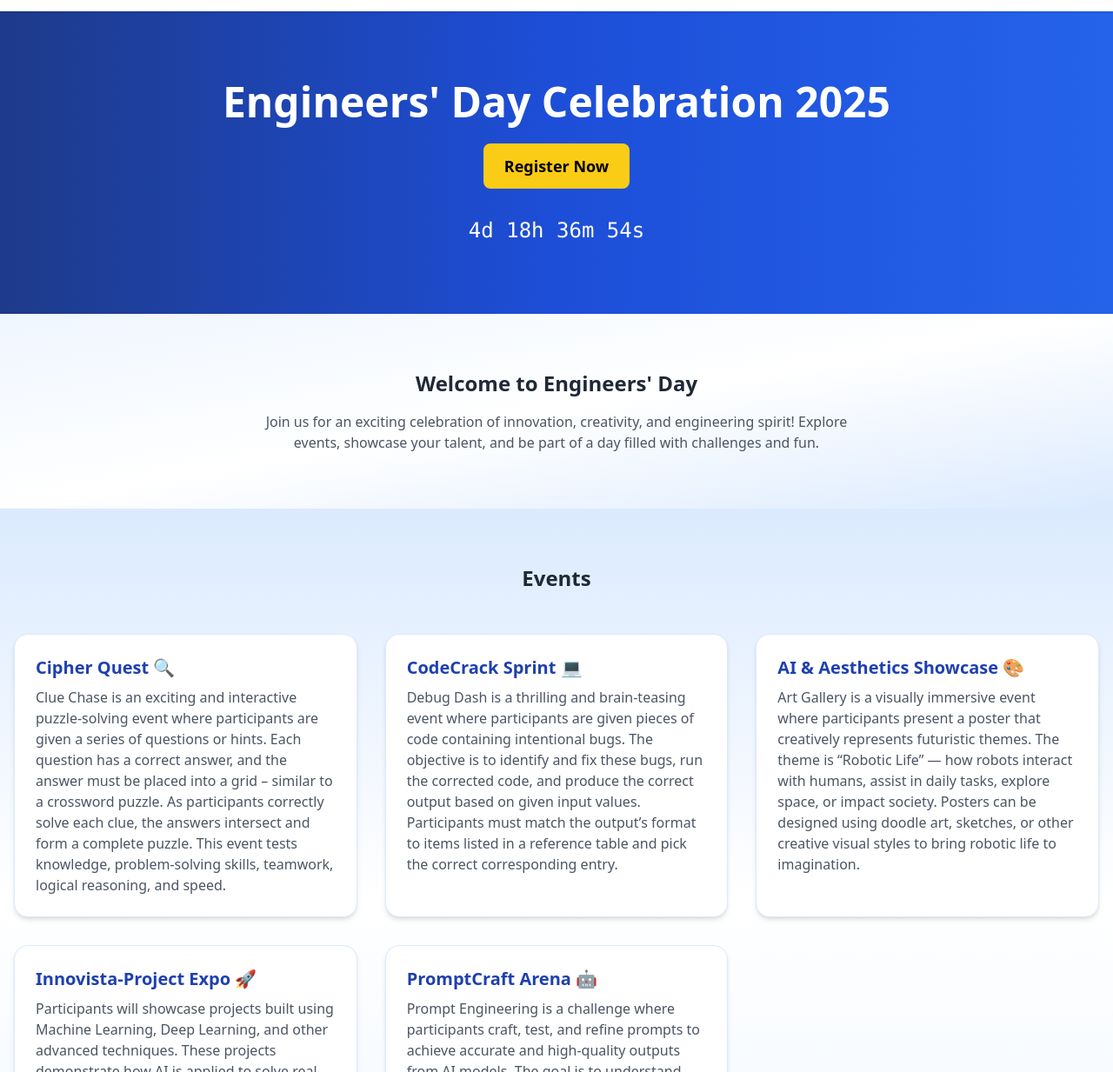
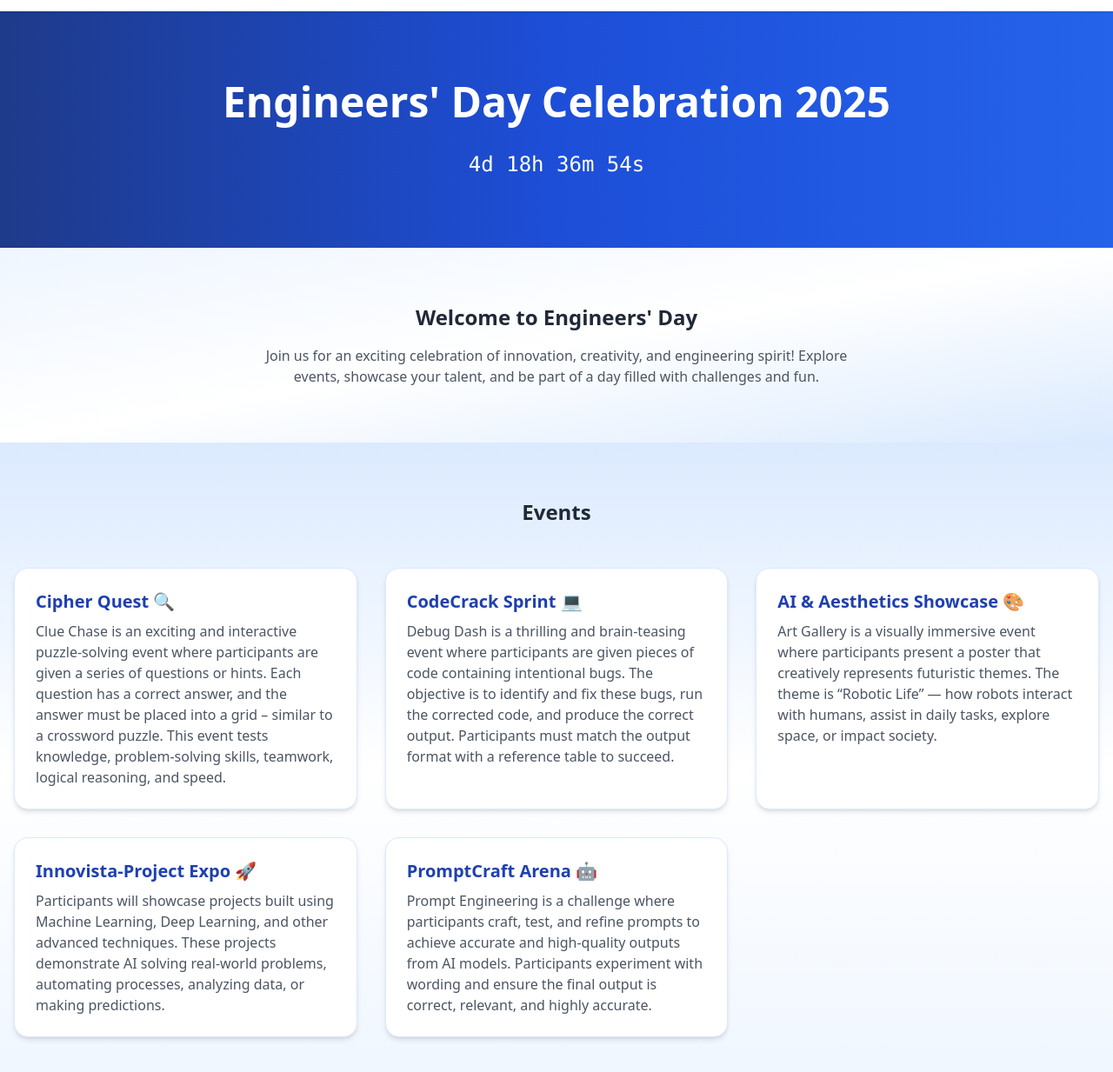
Before and after one commit to dilpakshayapatnala/engineers-day-site, a plain HTML site: page index.html in a window 1280 px wide. Shown: the part 67-1300 px from the top of the page at 87% size. Drawn offline with nearby package versions, Linux system fonts and the light colour scheme.

Commit message:
Update index.html

```diff
--- a/index.html
+++ b/index.html
@@ -24,7 +24,7 @@
       <div class="flex space-x-6 text-sm md:text-base">
         <a href="#home" class="hover:text-blue-600 font-medium">Home</a>
         <a href="#events" class="hover:text-blue-600 font-medium">Events</a>
-        <a href="#register" class="hover:text-blue-600 font-medium">Register</a>
+        <a href="https://forms.gle/krZJMKB7pWnhMa3j7" target="_blank" class="hover:text-blue-600 font-medium">Register</a>
       </div>
     </div>
   </nav>
@@ -33,10 +33,6 @@
   <header id="home" class="bg-gradient-to-r from-blue-900 via-blue-700 to-blue-600 text-white py-20 text-center">
     <div class="container mx-auto px-4">
       <h1 class="text-4xl md:text-5xl font-extrabold">Engineers' Day Celebration 2025</h1>
-      <a href="https://forms.gle/krZJMKB7pWnhMa3j7" target="_blank"
-         class="bg-yellow-400 text-black px-6 py-3 rounded-lg text-lg font-semibold hover:bg-yellow-500 transition mt-6 inline-block">
-        Register Now
-      </a>
       <div id="countdown" class="mt-8 text-2xl font-mono"></div>
     </div>
   </header>
@@ -57,49 +53,49 @@
     <div class="container mx-auto px-4">
       <h2 class="text-2xl font-bold text-center mb-12">Events</h2>
       <div class="grid md:grid-cols-2 lg:grid-cols-3 gap-8">
-        <!-- Event cards as before -->
+
         <div class="bg-white p-6 rounded-2xl shadow-md hover:shadow-xl transition border border-blue-100">
           <h3 class="text-xl font-bold mb-2 text-blue-800">Cipher Quest 🔍</h3>
           <p class="text-gray-600">
             Clue Chase is an exciting and interactive puzzle-solving event where participants are given a series of questions or hints.
             Each question has a correct answer, and the answer must be placed into a grid – similar to a crossword puzzle.
-            As participants correctly solve each clue, the answers intersect and form a complete puzzle.
             This event tests knowledge, problem-solving skills, teamwork, logical reasoning, and speed.
           </p>
         </div>
+
         <div class="bg-white p-6 rounded-2xl shadow-md hover:shadow-xl transition border border-blue-100">
           <h3 class="text-xl font-bold mb-2 text-blue-800">CodeCrack Sprint 💻</h3>
           <p class="text-gray-600">
             Debug Dash is a thrilling and brain-teasing event where participants are given pieces of code containing intentional bugs.
-            The objective is to identify and fix these bugs, run the corrected code, and produce the correct output based on given input values.
-            Participants must match the output’s format to items listed in a reference table and pick the correct corresponding entry.
+            The objective is to identify and fix these bugs, run the corrected code, and produce the correct output.
+            Participants must match the output format with a reference table to succeed.
           </p>
         </div>
+
         <div class="bg-white p-6 rounded-2xl shadow-md hover:shadow-xl transition border border-blue-100">
           <h3 class="text-xl font-bold mb-2 text-blue-800">AI & Aesthetics Showcase 🎨</h3>
           <p class="text-gray-600">
             Art Gallery is a visually immersive event where participants present a poster that creatively represents futuristic themes.
             The theme is “Robotic Life” — how robots interact with humans, assist in daily tasks, explore space, or impact society.
-            Posters can be designed using doodle art, sketches, or other creative visual styles to bring robotic life to imagination.
           </p>
         </div>
+
         <div class="bg-white p-6 rounded-2xl shadow-md hover:shadow-xl transition border border-blue-100">
           <h3 class="text-xl font-bold mb-2 text-blue-800">Innovista-Project Expo 🚀</h3>
           <p class="text-gray-600">
             Participants will showcase projects built using Machine Learning, Deep Learning, and other advanced techniques.
-            These projects demonstrate how AI is applied to solve real-world problems, automate processes, analyze data, or make predictions.
-            Participants can design models using Python libraries like TensorFlow, PyTorch, Scikit-learn, Keras, or others,
-            and create interactive displays or demonstrations explaining their projects.
+            These projects demonstrate AI solving real-world problems, automating processes, analyzing data, or making predictions.
           </p>
         </div>
+
         <div class="bg-white p-6 rounded-2xl shadow-md hover:shadow-xl transition border border-blue-100">
           <h3 class="text-xl font-bold mb-2 text-blue-800">PromptCraft Arena 🤖</h3>
           <p class="text-gray-600">
             Prompt Engineering is a challenge where participants craft, test, and refine prompts to achieve accurate and high-quality outputs from AI models.
-            The goal is to understand how slight changes in phrasing, structure, or context impact results.
             Participants experiment with wording and ensure the final output is correct, relevant, and highly accurate.
           </p>
         </div>
+
       </div>
     </div>
   </section>
```
